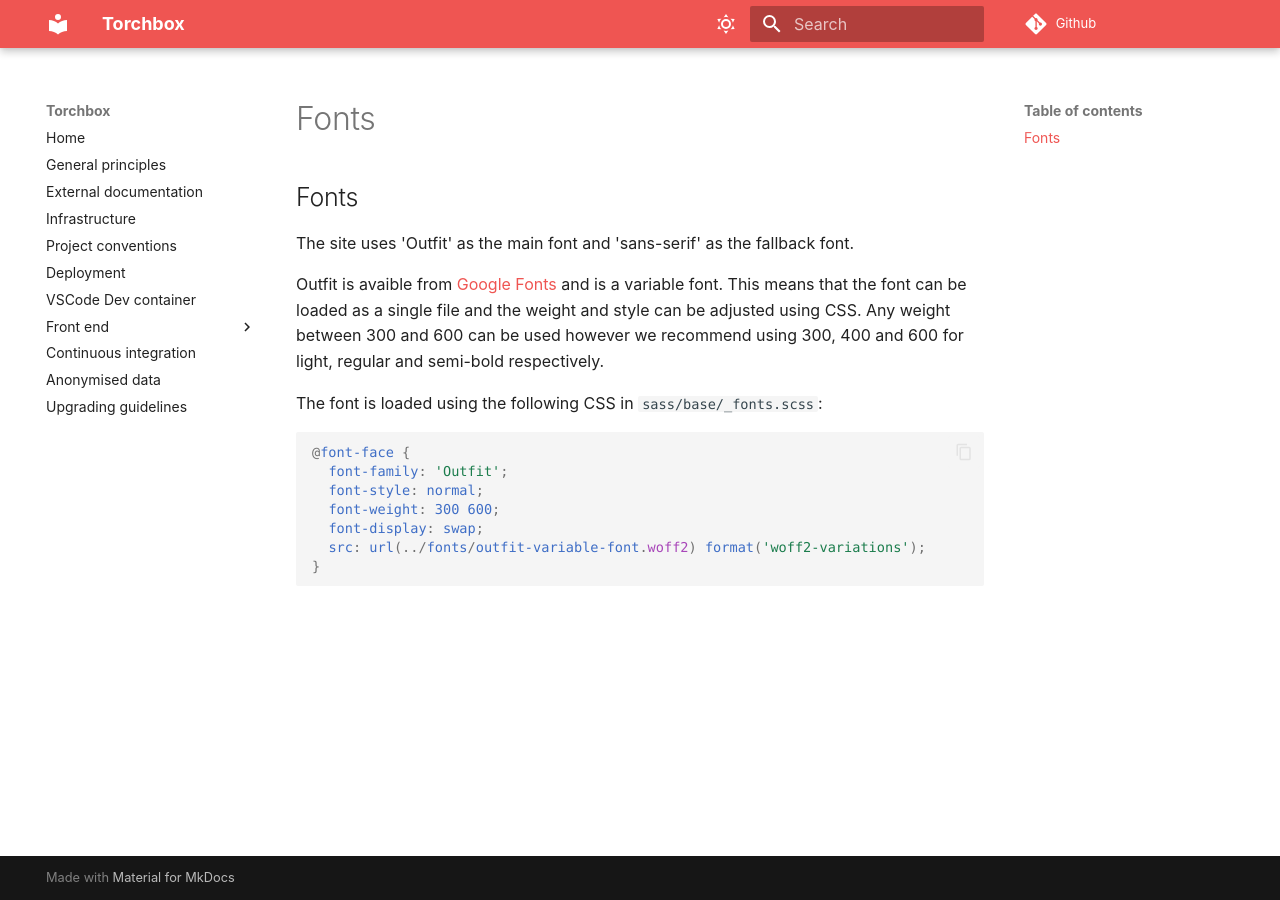
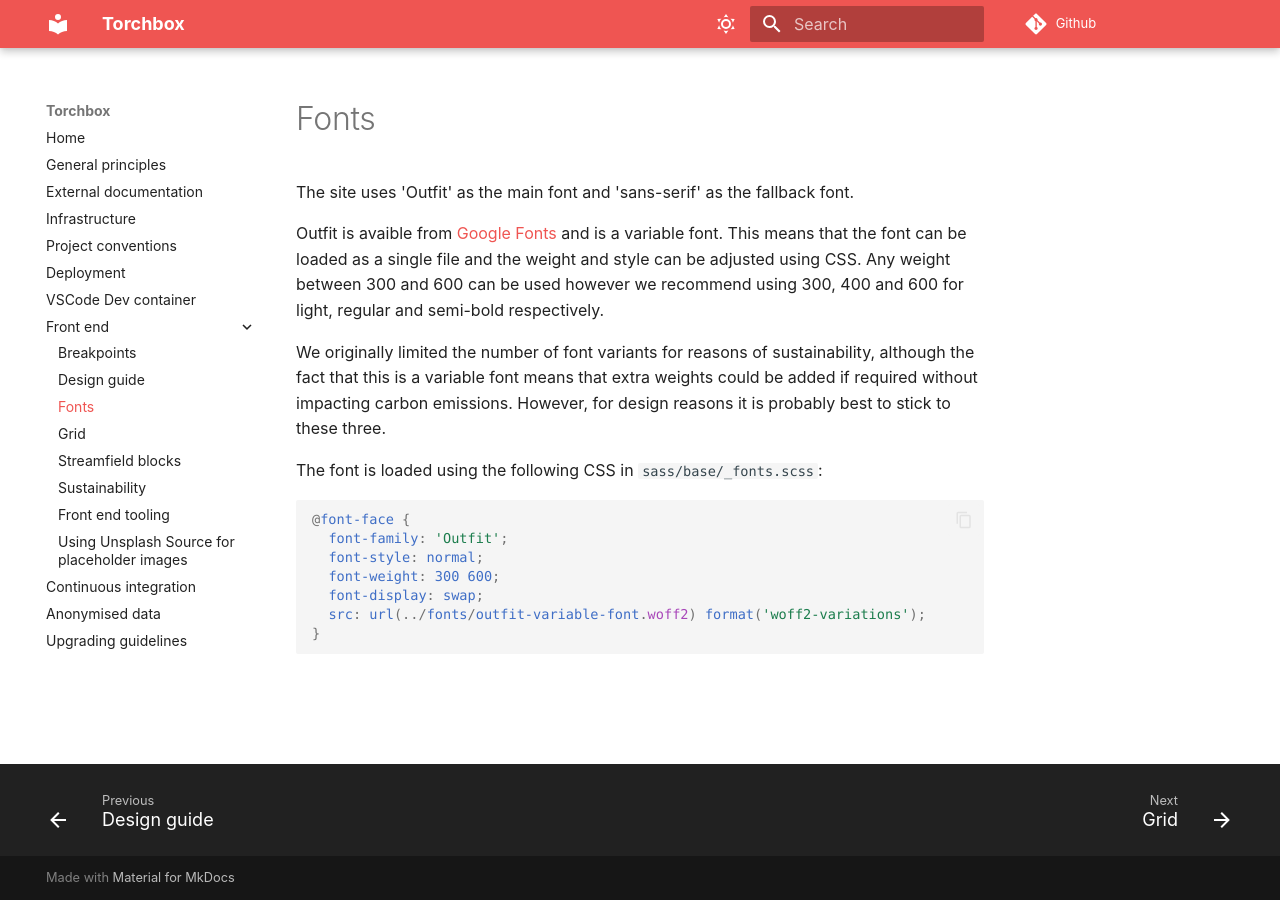
Before and after one commit to torchbox/torchbox.com, an MkDocs documentation site: the page built from docs/front-end/fonts.md, in a window 1280 px wide. Built offline with MkDocs 1.6.1 and Material for MkDocs 9.7.7, drawn with Linux system fonts in a browser that asks for light colours; comment, search, counter and statistics services are not loaded.

Commit message:
Further docs updates

```diff
--- a/docs/front-end/fonts.md
+++ b/docs/front-end/fonts.md
@@ -1,8 +1,10 @@
-## Fonts
+# Fonts
 
 The site uses 'Outfit' as the main font and 'sans-serif' as the fallback font.
 
 Outfit is avaible from [Google Fonts](https://fonts.google.com/specimen/Outfit) and is a variable font. This means that the font can be loaded as a single file and the weight and style can be adjusted using CSS. Any weight between 300 and 600 can be used however we recommend using 300, 400 and 600 for light, regular and semi-bold respectively.
+
+We originally limited the number of font variants for reasons of sustainability, although the fact that this is a variable font means that extra weights could be added if required without impacting carbon emissions. However, for design reasons it is probably best to stick to these three.
 
 The font is loaded using the following CSS in `sass/base/_fonts.scss`:
 
--- a/mkdocs.yml
+++ b/mkdocs.yml
@@ -59,6 +59,12 @@ nav:
   - 'Deployment': 'deployment.md'
   - 'VSCode Dev container': 'vscode-dev-container.md'
   - 'Front end':
+      - front-end/breakpoints.md
+      - front-end/design-guide.md
+      - front-end/fonts.md
+      - front-end/grid.md
+      - front-end/streamfield-blocks.md
+      - front-end/sustainability.md
       - front-end/tooling.md
       - front-end/placeholder-images.md
   - 'Continuous integration': 'continuous-integration.md'
```
Also changed, not shown: docs/front-end/breakpoints.md (+1 -1 lines), docs/front-end/design-guide.md (+1 -1 lines), docs/front-end/grid.md (+1 -1 lines), docs/front-end/placeholder-images.md (+1 -1 lines), docs/front-end/streamfield-blocks.md (added, +8 -0 lines), docs/front-end/sustainability.md (added, +7 -0 lines).
